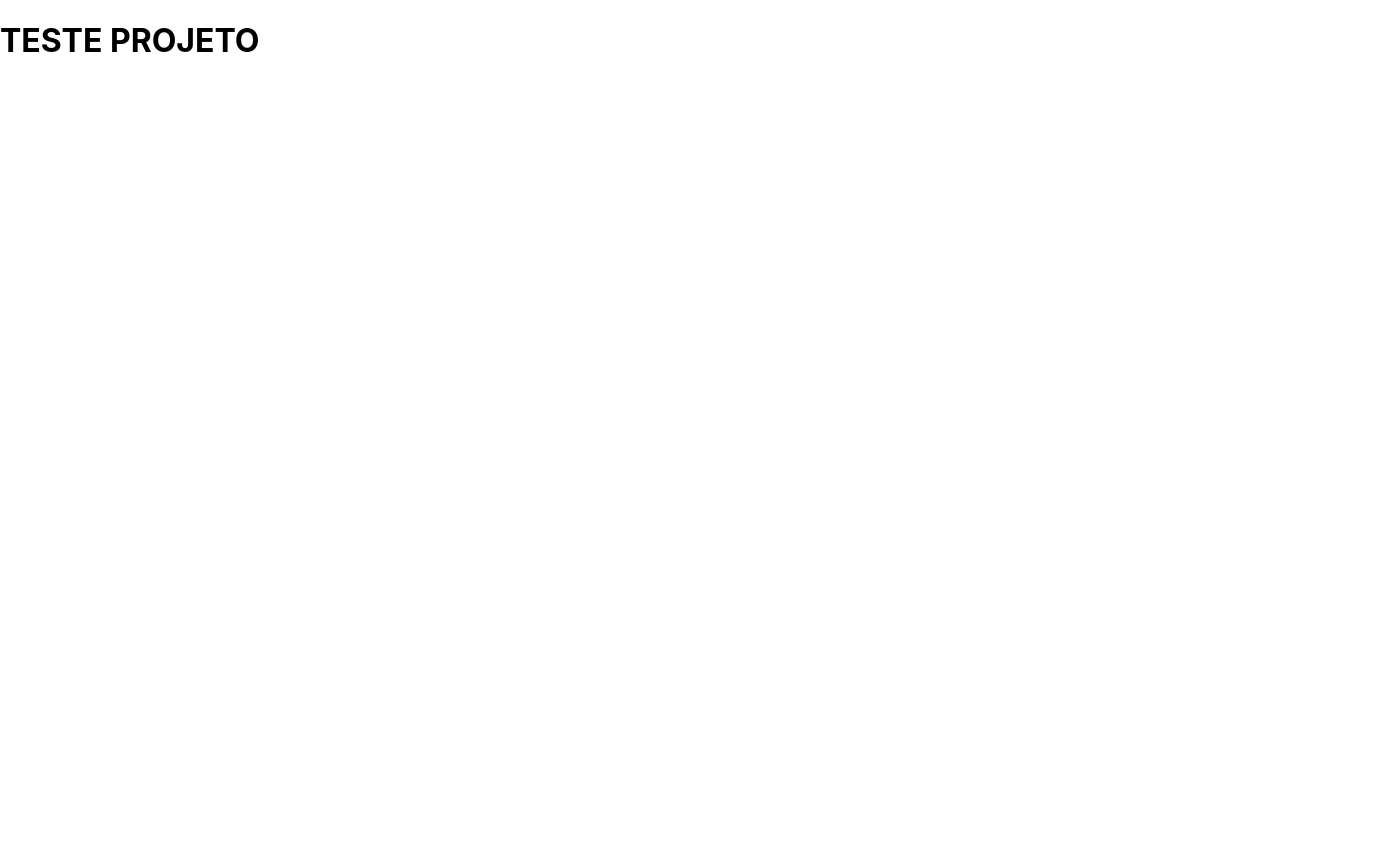
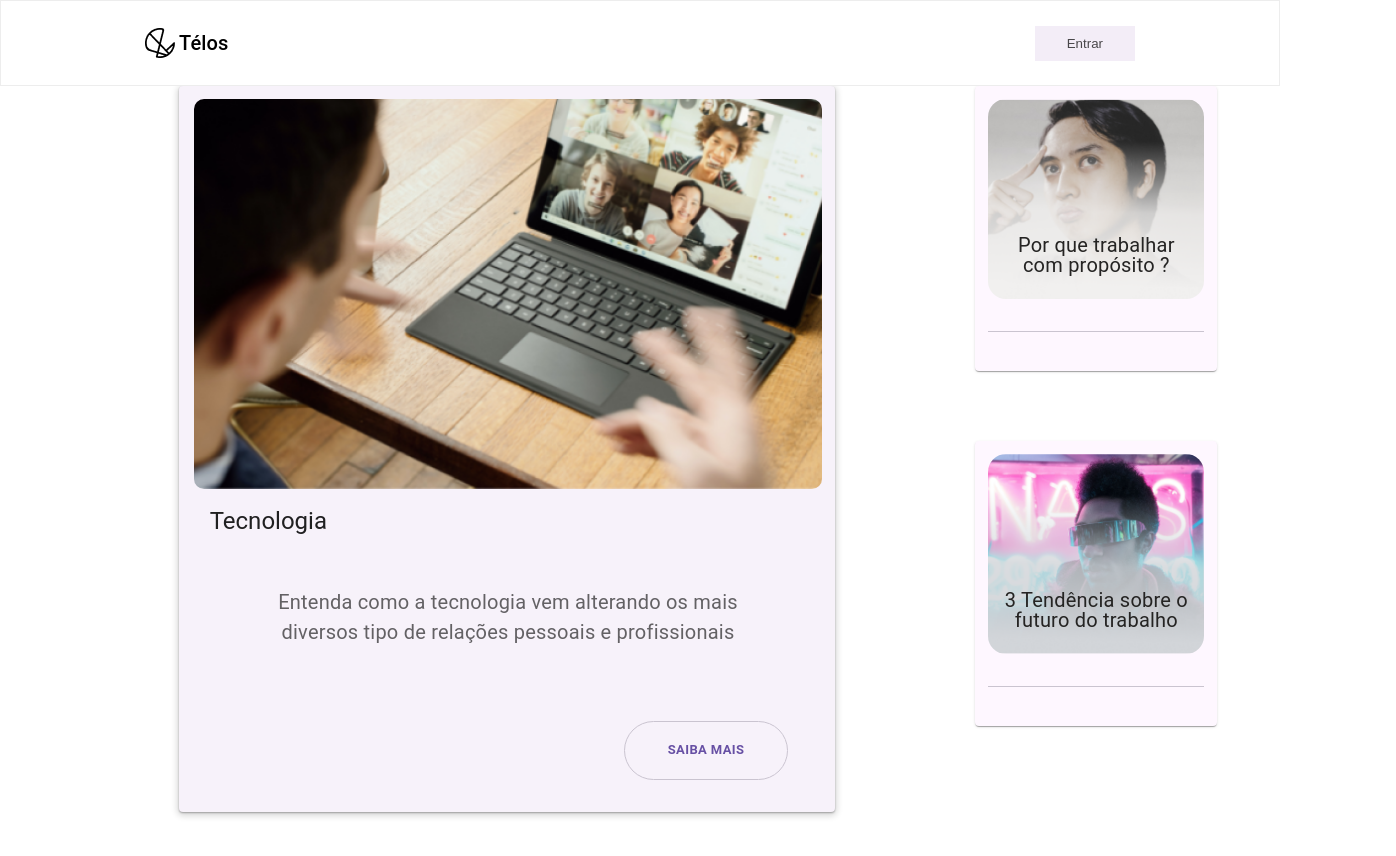
Before and after one commit to pedrofskt/telos-news, a React (Create React App) app: page / in a window 1280 px wide. Shown: the top 856 px of the page, 1396 px wide, since content can reach past the window. Before the commit the page ends 800 px from the top, so only its background shows below. Built offline with nearby package versions, Linux system fonts and the light colour scheme.

Commit message:
Feat(Routes):Creating the routes

```diff
--- a/src/App.js
+++ b/src/App.js
@@ -1,9 +1,18 @@
+import { Home } from "./pages/Home";
+import { News } from "./pages/News";
+import { BrowserRouter as Router, Routes, Route } from "react-router-dom";
+
 
 
 function App() {
   return (
     <div className="App">
-      <h1>TESTE PROJETO</h1>
+      <Router>
+          <Routes>
+              <Route path="/" element={<Home />} exact/>
+              <Route path="/noticia" element={<News />} />
+          </Routes>
+      </Router>
     </div>
   );
 }
```
